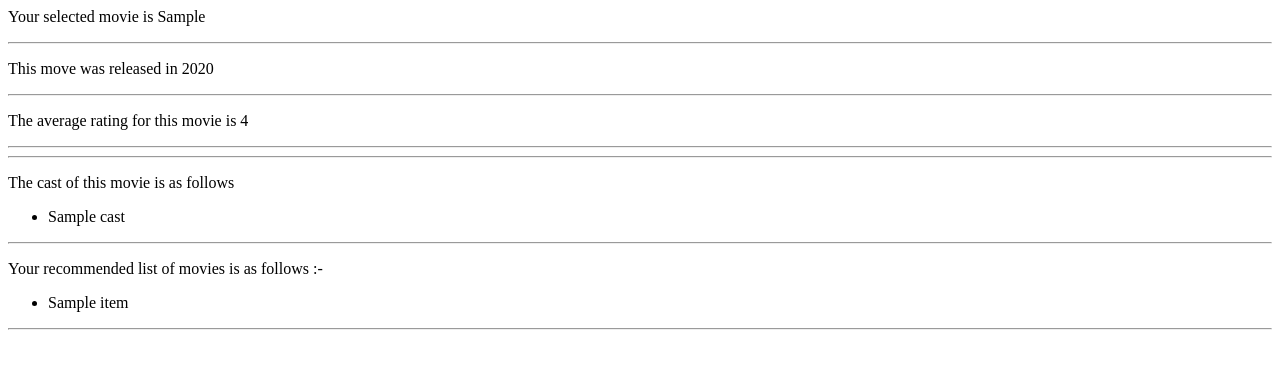
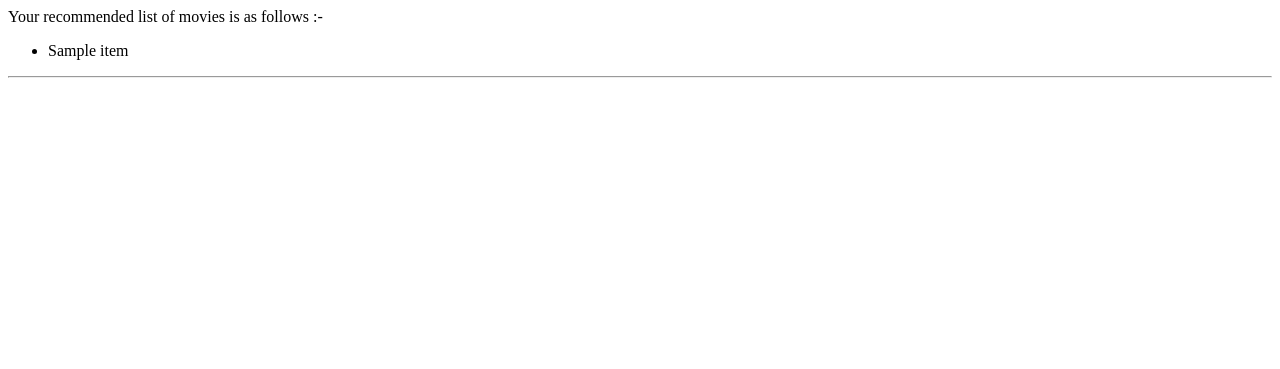
Before and after one commit to hiteshahuja23/Movie-Recommendation_Engine, a Flask app: template templates/result.html in a window 1280 px wide. Shown: the top 369 px of the page. Run offline with Flask 2, Linux system fonts and the light colour scheme; the template is opened without the code that fills it: most values are stand-ins (such as "Sample title", 1, 10 or a date in 2020).

Commit message:
Added according to card format

```diff
--- a/app.py
+++ b/app.py
@@ -43,16 +43,23 @@ def hello():
         for i in range(1,11):
             recommendations.append(get_title_from_index(sorted_similar_movies[i][0]))
         moviesDB = imdb.IMDb()
-        movies = moviesDB.search_movie(myMovie)
-        id = movies[0].getID()
-        movie = moviesDB.get_movie(id)
-        title = movie['title']
-        year=movie['year']
-        rating=movie['rating']
-        # directors=movie['directors']
-        casting=movie['cast']
-        print(myMovie)
-        return render_template('result.html', myMovie=myMovie, recommendations=recommendations,title=title,year=year,rating=rating,casting=casting)
+        IDs = []
+        for i in range(0,5):
+            IDs.append(moviesDB.search_movie(recommendations[i])[0].getID())
+        list_of_movies = []
+        for i in range(0,5):
+            list_of_movies.append(moviesDB.get_movie(IDs[i]))
+
+        year_of_movies = []
+        cover_images = []
+        title_of_movie = []
+        rating_of_movie = []
+        for i in range(0,5):
+            year_of_movies.append(list_of_movies[i]['year'])
+            cover_images.append(list_of_movies[i]['cover url'])
+            title_of_movie.append(list_of_movies[i]['title'])
+            rating_of_movie.append(list_of_movies[i]['rating'])
+        return render_template('result.html', year_of_movies = year_of_movies,cover_images = cover_images, recommendations=recommendations,title_of_movie = title_of_movie,rating_of_movie = rating_of_movie)
 
     except :
         print('Exception occured')
--- a/templates/result.html
+++ b/templates/result.html
@@ -4,22 +4,6 @@
 <meta charset="utf-8">
 </head>
 <body>
-    <p>Your selected movie is {{myMovie}} </p>
-    <hr>
-    <p>This move was released in {{year}}</p>
-    <hr>
-    <p>The average rating for this movie is {{rating}}</p>
-    <hr>
-    <hr>
-    <p>The cast of this movie is as follows</p>
-    {% for cast in casting %}
-    <ul>
-        <li><p> {{ cast }} </p></li>
-    </ul>
-    {% endfor %}
-
-    <hr>
-
     <p>Your recommended list of movies is as follows :-</p>
 
     {% for item in recommendations %}
@@ -30,5 +14,7 @@
     <hr>
 
 
+
+
 </body>
 </html>
```
Also changed, not shown: 1 other file.
